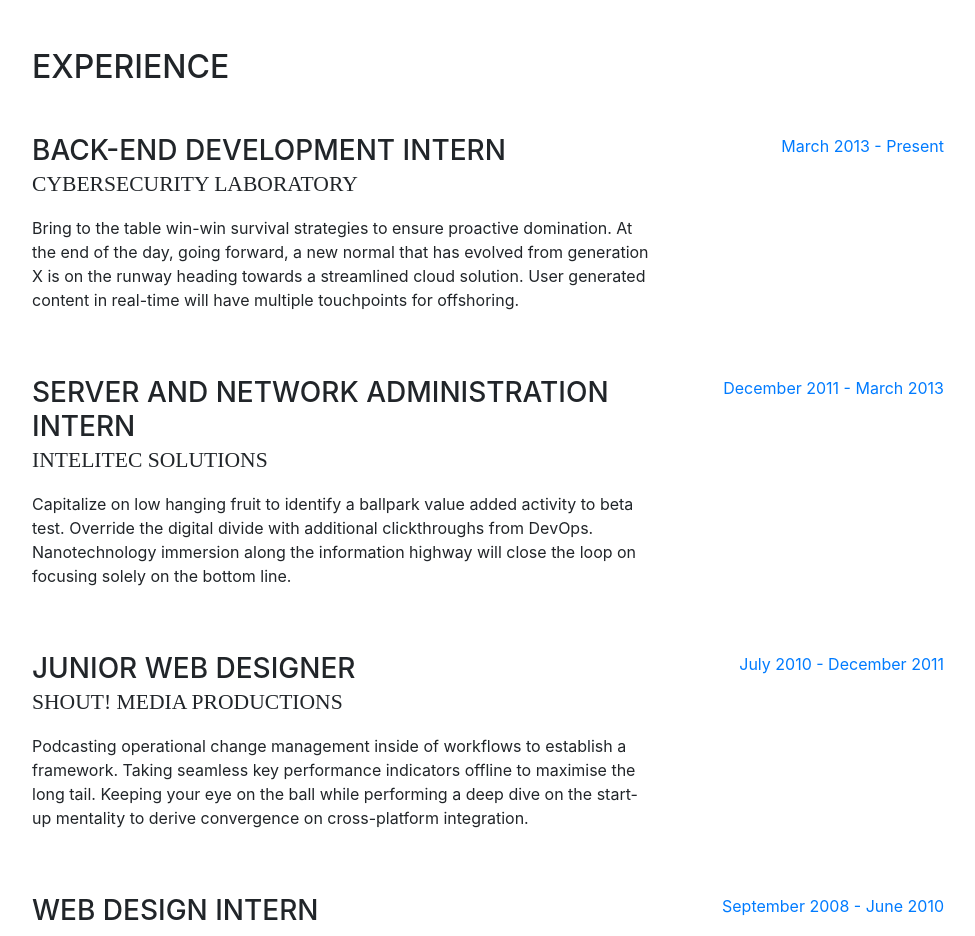
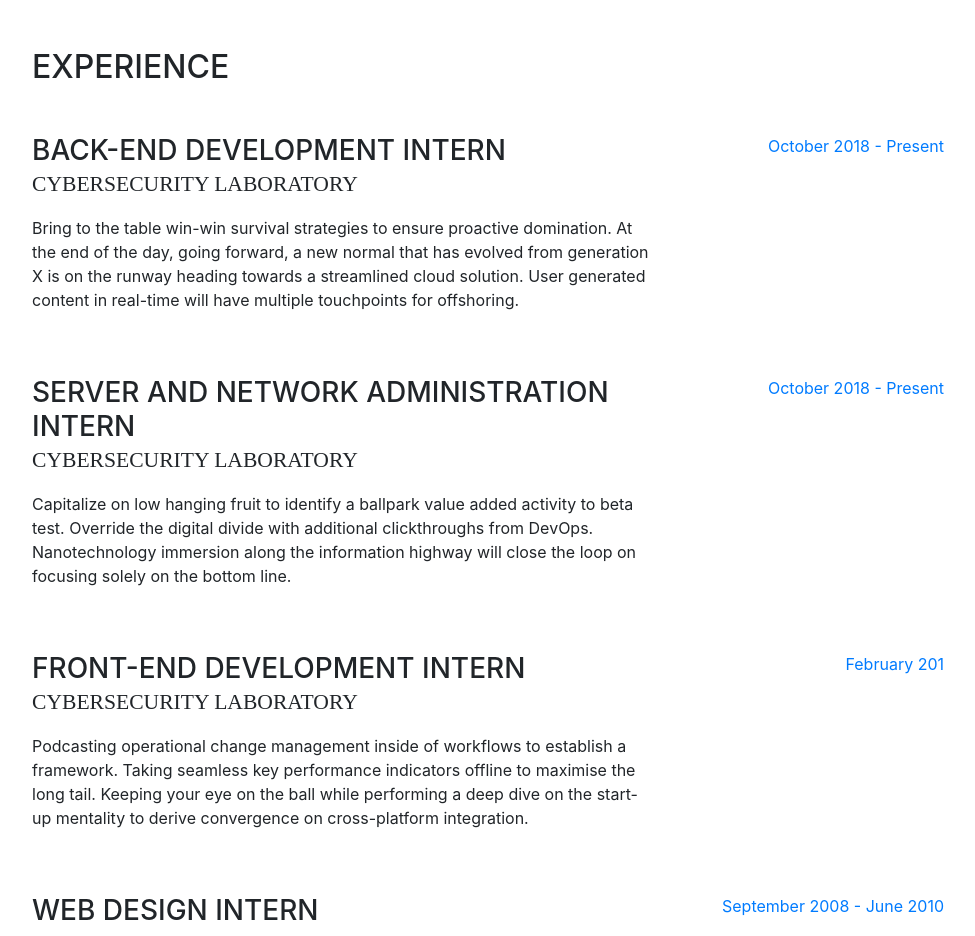
Before and after one commit to davidodeyinka/resume, a website with bundled scripts: page index.html in a window 1280 px wide. Shown: the part 800-1736 px from the top of the page, without its empty margins (288-1263 px from the left). Built offline with nearby package versions, Linux system fonts and the light colour scheme; a web font is replaced by a local one.

Commit message:
Filling out experience

```diff
--- a/index.html
+++ b/index.html
@@ -123,29 +123,29 @@
               <p>Bring to the table win-win survival strategies to ensure proactive domination. At the end of the day, going forward, a new normal that has evolved from generation X is on the runway heading towards a streamlined cloud solution. User generated content in real-time will have multiple touchpoints for offshoring.</p>
             </div>
             <div class="resume-date text-md-right">
-              <span class="text-primary">March 2013 - Present</span>
+              <span class="text-primary">October 2018 - Present</span>
             </div>
           </div>
 
           <div class="resume-item d-flex flex-column flex-md-row mb-5">
             <div class="resume-content mr-auto">
               <h3 class="mb-0">Server and Network Administration Intern</h3>
-              <div class="subheading mb-3">Intelitec Solutions</div>
+              <div class="subheading mb-3">Cybersecurity Laboratory</div>
               <p>Capitalize on low hanging fruit to identify a ballpark value added activity to beta test. Override the digital divide with additional clickthroughs from DevOps. Nanotechnology immersion along the information highway will close the loop on focusing solely on the bottom line.</p>
             </div>
             <div class="resume-date text-md-right">
-              <span class="text-primary">December 2011 - March 2013</span>
+              <span class="text-primary">October 2018 - Present</span>
             </div>
           </div>
 
           <div class="resume-item d-flex flex-column flex-md-row mb-5">
             <div class="resume-content mr-auto">
-              <h3 class="mb-0">Junior Web Designer</h3>
-              <div class="subheading mb-3">Shout! Media Productions</div>
+              <h3 class="mb-0">Front-end Development Intern</h3>
+              <div class="subheading mb-3">Cybersecurity Laboratory</div>
               <p>Podcasting operational change management inside of workflows to establish a framework. Taking seamless key performance indicators offline to maximise the long tail. Keeping your eye on the ball while performing a deep dive on the start-up mentality to derive convergence on cross-platform integration.</p>
             </div>
             <div class="resume-date text-md-right">
-              <span class="text-primary">July 2010 - December 2011</span>
+              <span class="text-primary">February 201</span>
             </div>
           </div>
 
```
